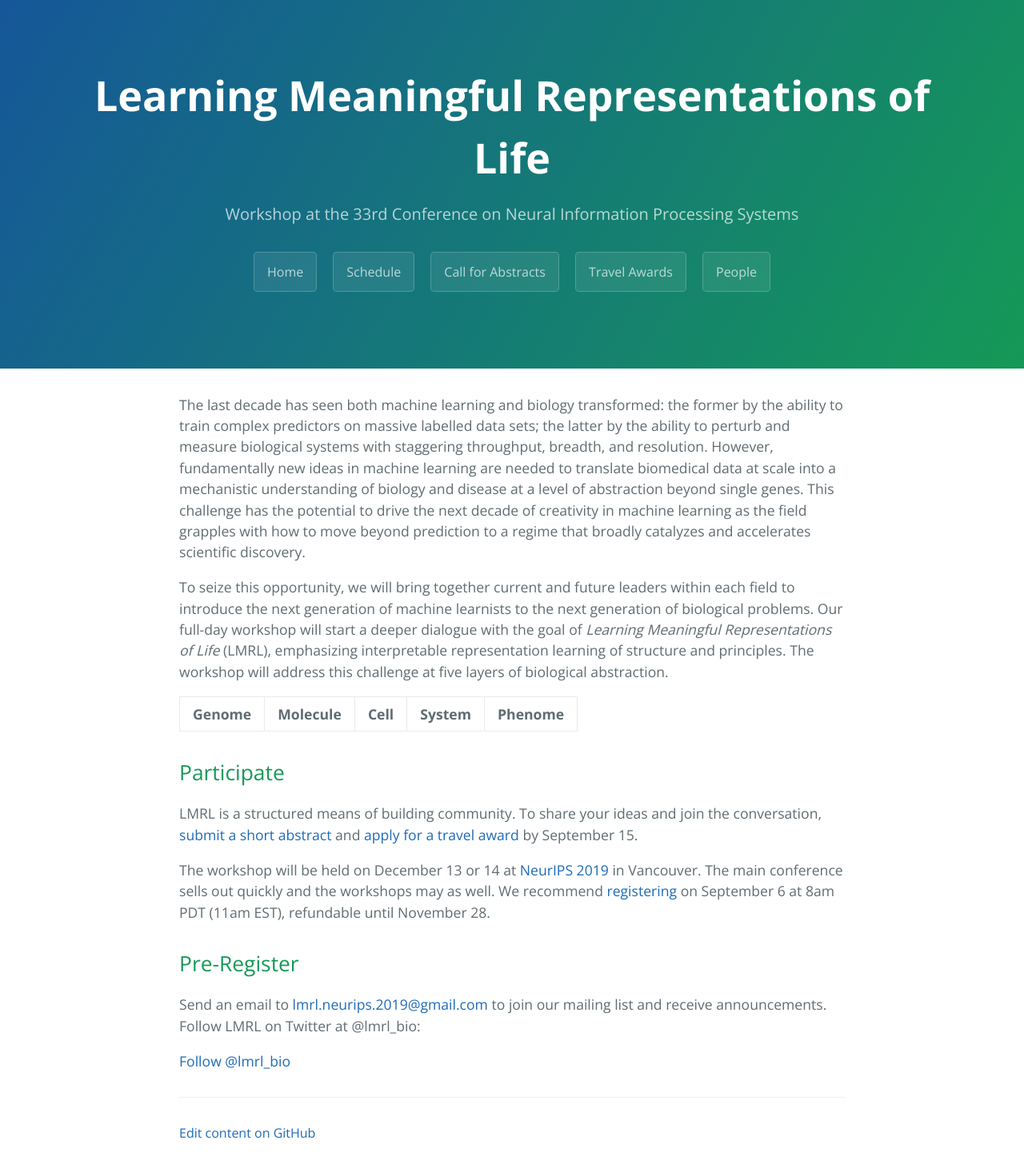
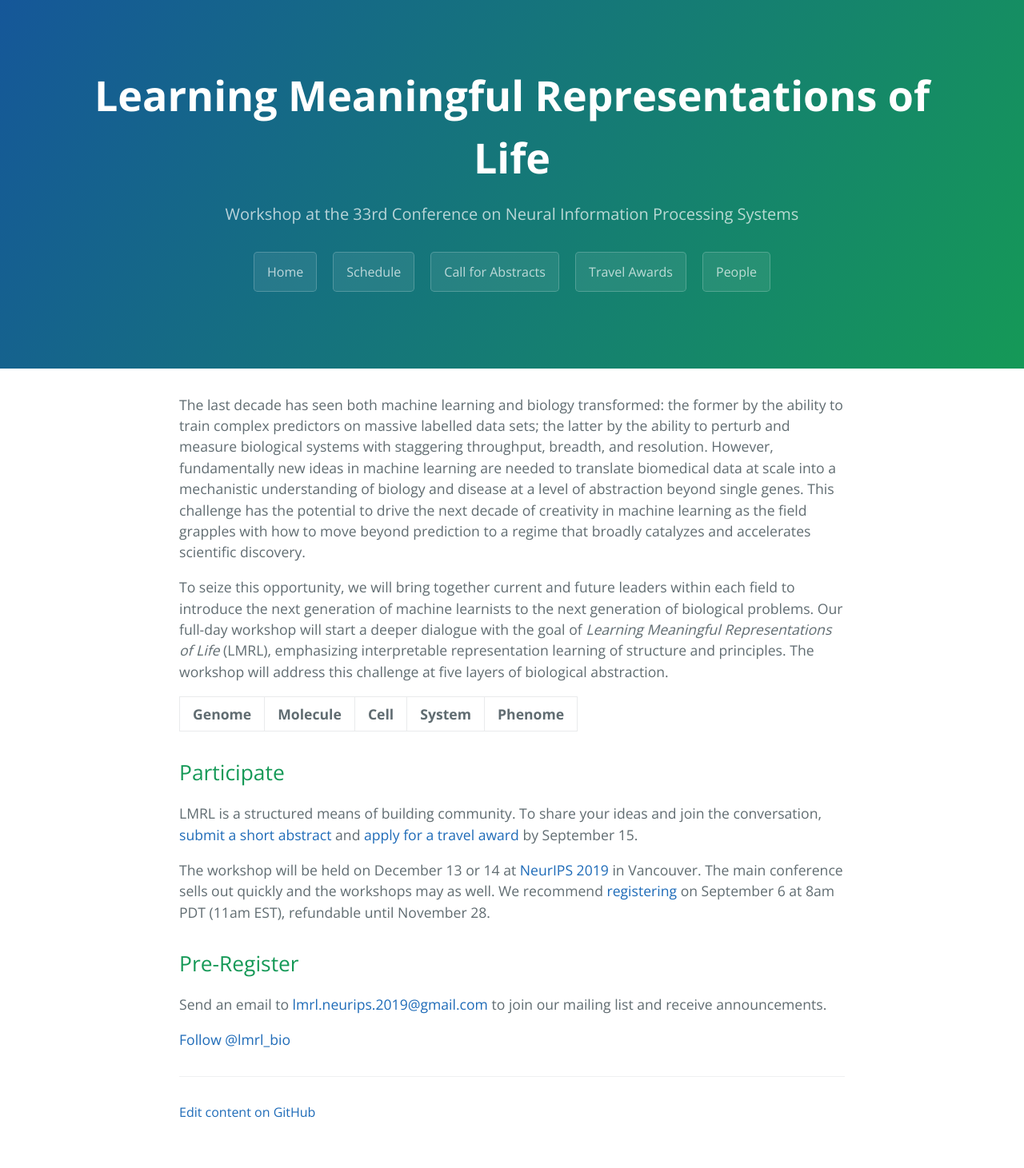
Before and after one commit to lmrl-bio/lmrl-bio.github.io, a Jekyll site: the page built from index.md, in a window 1280 px wide. Shown: the whole page at 80% size. Built offline with Jekyll 4.4.1, drawn with Linux system fonts in a browser that asks for light colours; comment, search, counter and statistics services are not loaded; after the commit the page ends 1435 px from its top, so only the background shows below that.

Commit message:
Update index.md

```diff
--- a/index.md
+++ b/index.md
@@ -23,6 +23,6 @@ The workshop will be held on December 13 or 14 at [NeurIPS 2019](https://nips.cc
 
 ## Pre-Register
 
-Send an email to <a href = "mailto: lmrl.neurips.2019@gmail.com">lmrl.neurips.2019@gmail.com</a> to join our mailing list and receive announcements. Follow LMRL on Twitter at @lmrl_bio:
+Send an email to <a href = "mailto: lmrl.neurips.2019@gmail.com">lmrl.neurips.2019@gmail.com</a> to join our mailing list and receive announcements.
 
 <a href="https://twitter.com/lmrl_bio?ref_src=twsrc%5Etfw" class="twitter-follow-button" data-size="large" data-show-count="false">Follow @lmrl_bio</a><script async src="https://platform.twitter.com/widgets.js" charset="utf-8"></script>
```
